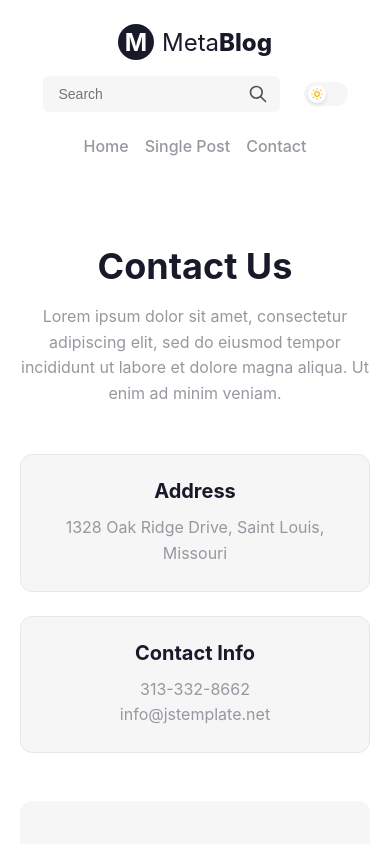
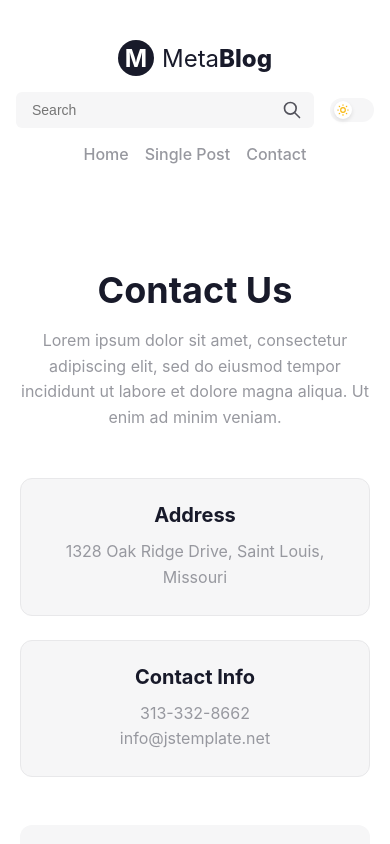
Before and after one commit to IPodymov/test-task_blog, a Next.js app: page /contact in a window 390 px wide. Shown: the top 844 px of the page. Built offline with nearby package versions, Linux system fonts and the light colour scheme.

Commit message:
feat: Обновить адаптивную верстку для компонентов Header и постов, улучшив стили и выравнивание

```diff
--- a/src/components/Header/Header.module.css
+++ b/src/components/Header/Header.module.css
@@ -140,7 +140,8 @@
   .container {
     flex-direction: column;
     gap: 16px;
-    align-items: stretch;
+    align-items: center;
+    padding: 16px;
   }
 
   .logo a {
@@ -149,18 +150,24 @@
 
   .nav {
     justify-content: center;
-    order: 3;
     flex-wrap: wrap;
     gap: 16px;
-    margin-top: 8px;
+    order: 3; /* Ссылки меню уйдут вниз */
   }
 
   .actions {
-    justify-content: center;
-    width: 100%;
+    justify-content: space-between;
+    width: 100%; /* Поиск и кнопка темы раздвинутся */
+    gap: 16px;
+  }
+
+  .search {
+    flex: 1; /* Поиск займет все доступное место до кнопки темы */
+    width: auto;
   }
 
   .search input {
     width: 100%;
+    box-sizing: border-box; /* Чтобы input не вылазил за пределы flex: 1 */
   }
 }
```
Also changed, not shown: src/app/page.module.css (+4 -28 lines), src/app/posts/[id]/page.module.css (+18 -9 lines).
